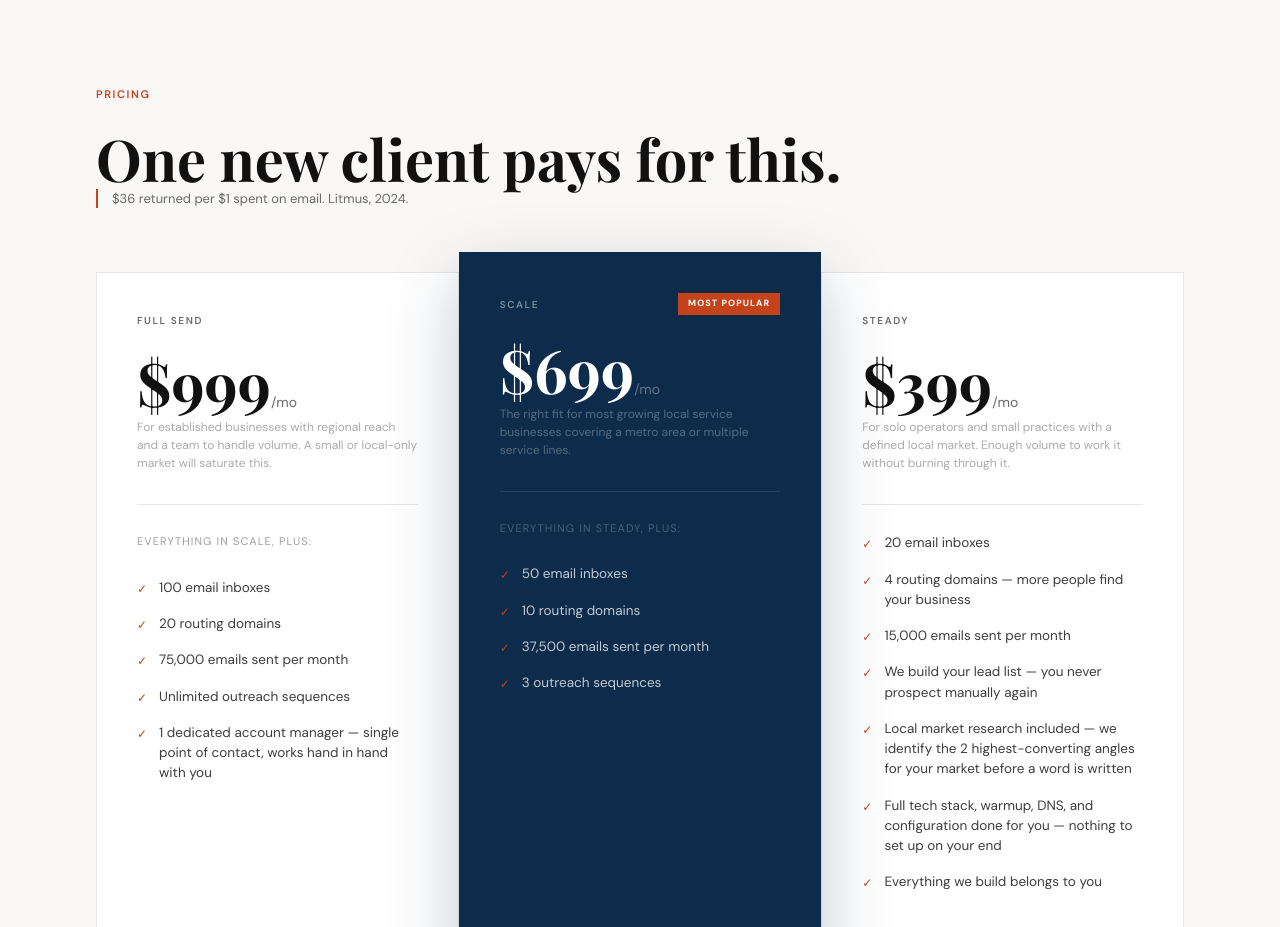
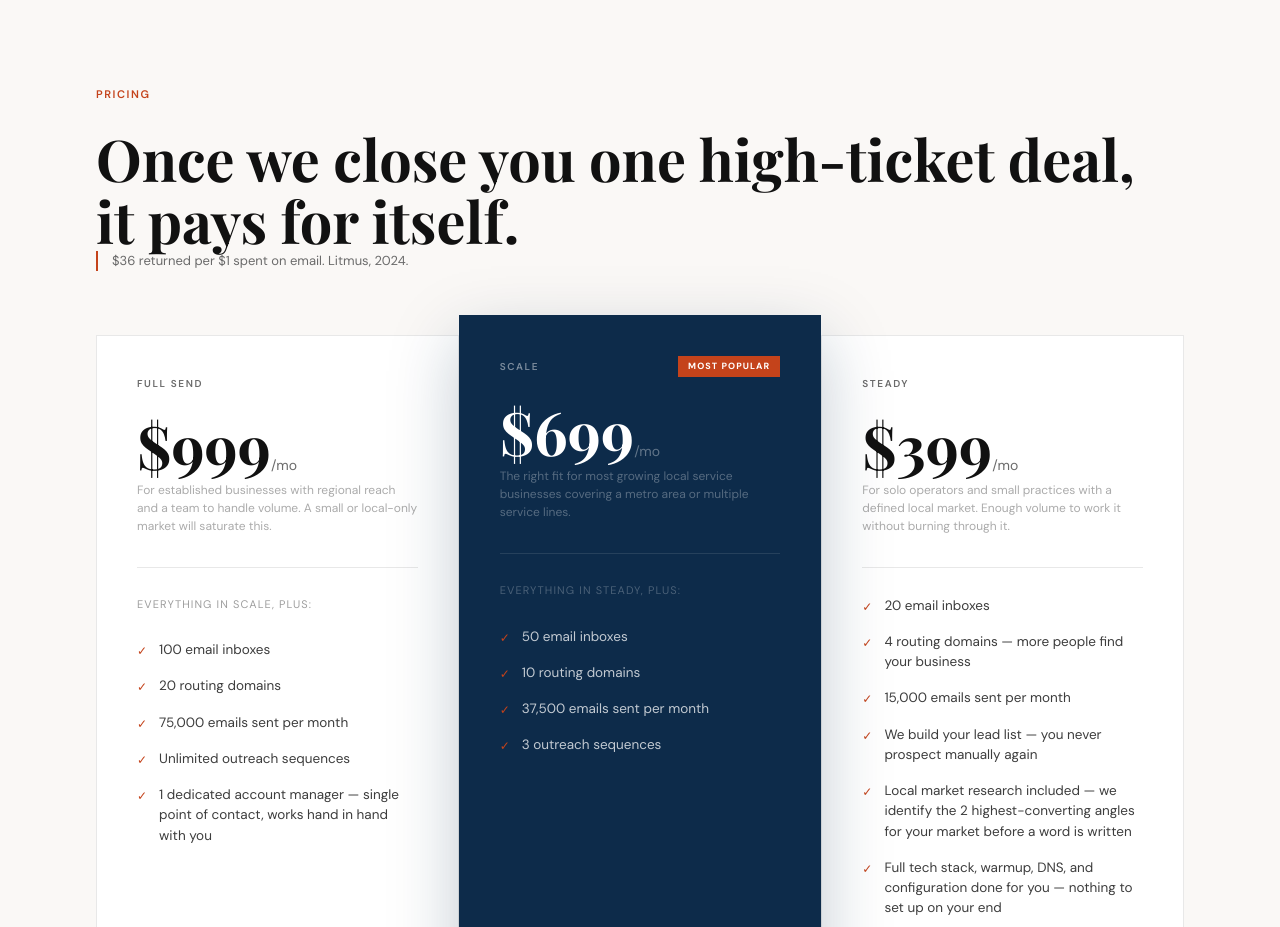
Before and after one commit to jaexochill2-code/scalesteady-engineers, a Next.js app: page / in a window 1280 px wide. Shown: the part 3880-4807 px from the top of the page. Built offline with nearby package versions, Linux system fonts and the light colour scheme.

Commit message:
pricing headline: direct ROI framing

```diff
--- a/src/app/page.tsx
+++ b/src/app/page.tsx
@@ -506,7 +506,7 @@ export default function Home() {
             className="font-serif font-bold mb-5"
             style={{ fontSize: "clamp(36px, 4.5vw, 58px)", lineHeight: "1.08", color: "#111111" }}
           >
-            One new client pays for this.
+            Once we close you one high-ticket deal, it pays for itself.
           </h2>
 
           {/* ROI strip */}
```
